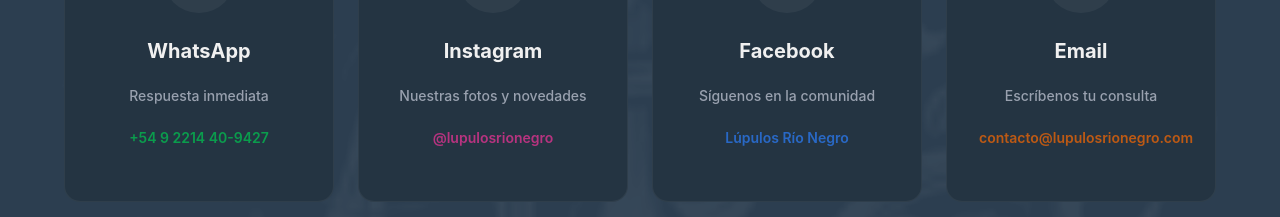
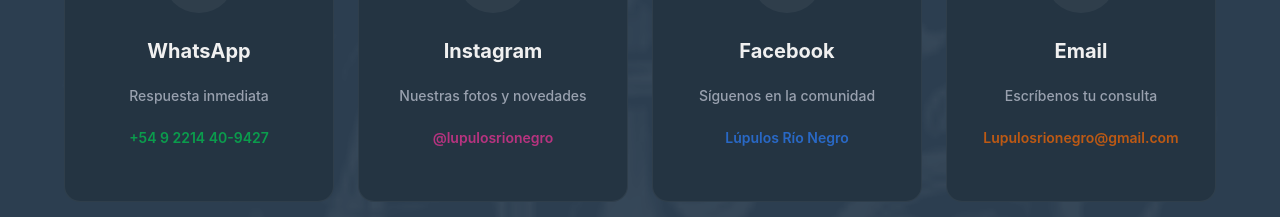
Before and after one commit to acedola/LRNFE, a Next.js app: page / in a window 1280 px wide. Shown: the part 3760-3977 px from the top of the page. Built offline with nearby package versions, Linux system fonts and the light colour scheme; no server answers.

Commit message:
correccion cuenta de mail

```diff
--- a/components/Contact.jsx
+++ b/components/Contact.jsx
@@ -50,8 +50,8 @@ export default function Contact() {
     {
       id: 'email',
       name: 'Email',
-      username: 'contacto@lupulosrionegro.com',
-      url: 'mailto:eduardocurutchet@yahoo.com.ar',
+      username: 'Lupulosrionegro@gmail.com',
+      url: 'mailto:Lupulosrionegro@gmail.com',
       color: 'hover:border-orange-500 hover:shadow-orange-500/20',
       iconColor: 'text-orange-500',
       description: 'Escríbenos tu consulta',
```
